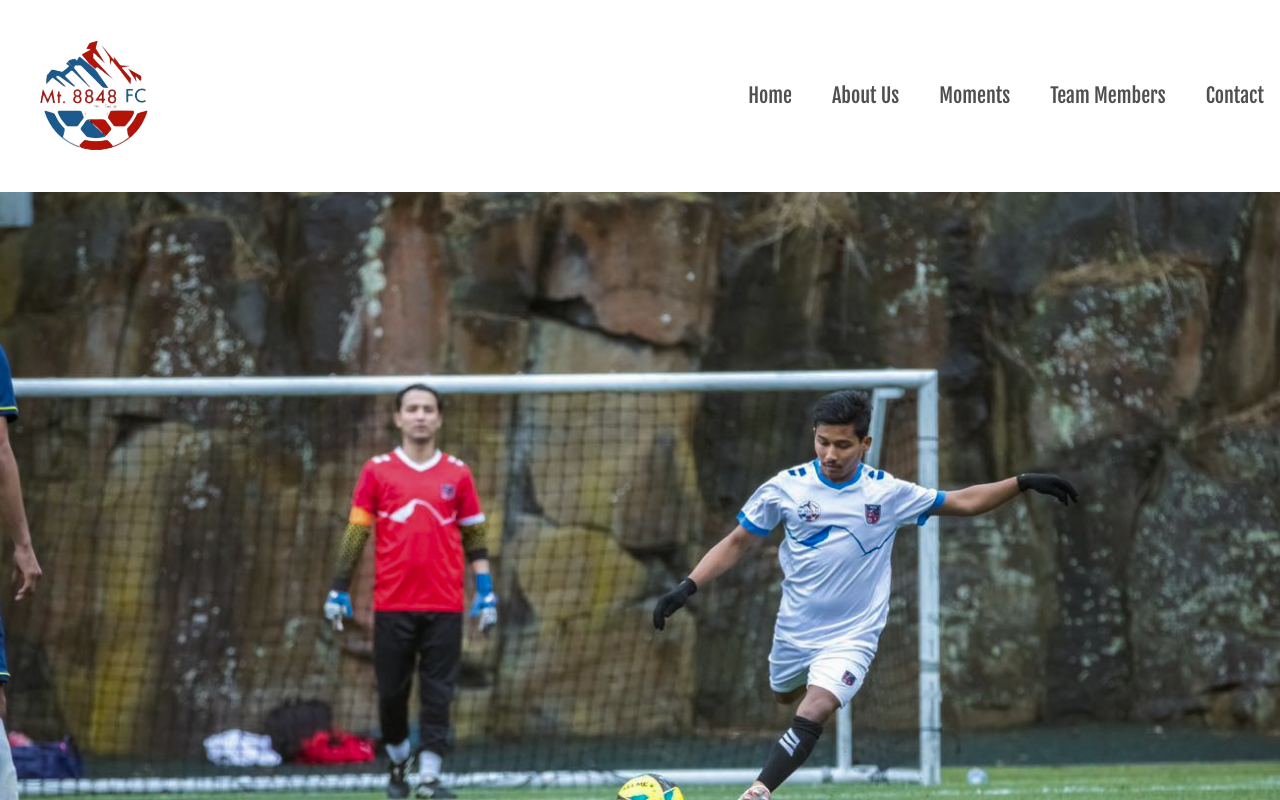
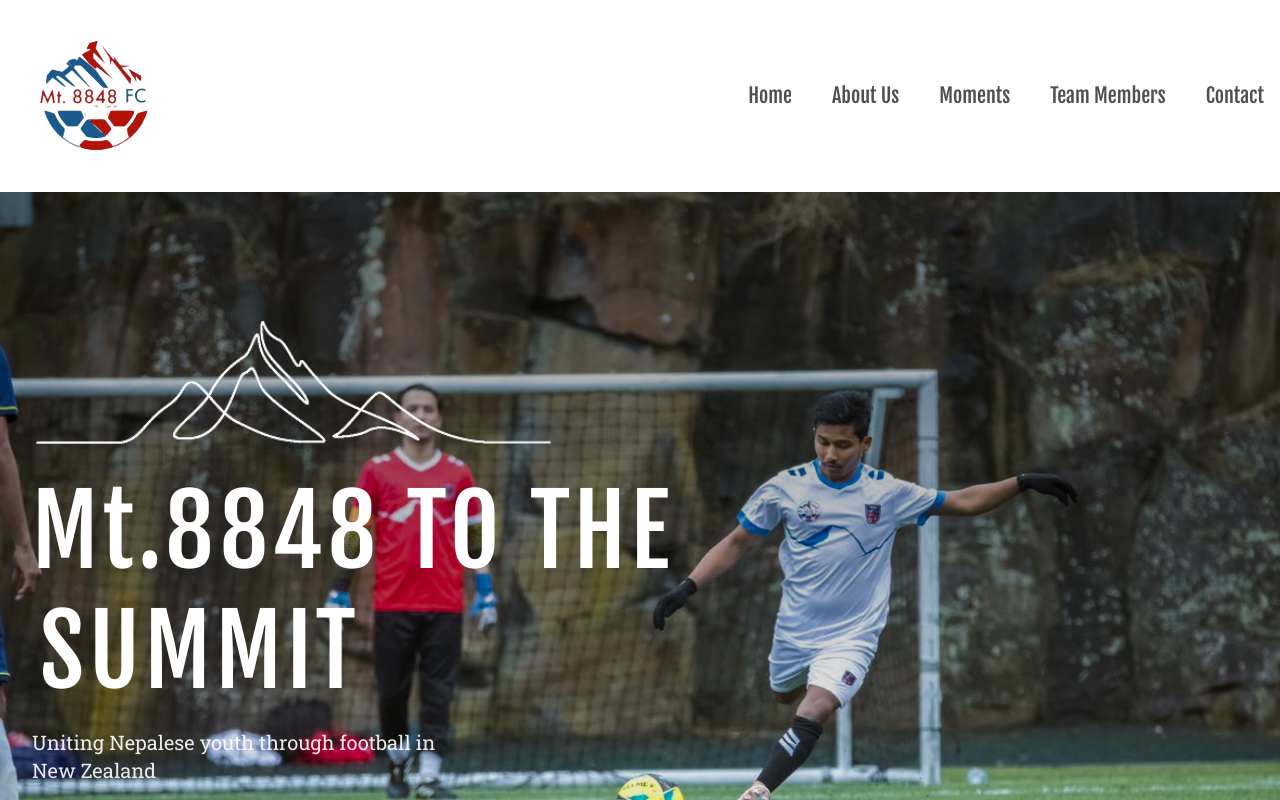
Before and after one commit to sachinstha9/Mt-8848-FC-website, a Next.js app: page / in a window 1280 px wide. Shown: the top 800 px of the page. Built offline with nearby package versions, Linux system fonts and the light colour scheme.

Commit message:
hero section update

```diff
--- a/src/app/components/Header.tsx
+++ b/src/app/components/Header.tsx
@@ -45,7 +45,7 @@ export default function Header() {
           {/* Navigation Links (Desktop) */}
           <ul className="hidden md:flex justify-between items-center gap-10">
             <li>
-              <Link href="#" className="header-list">
+              <Link href="/" className="header-list">
                 Home
               </Link>
             </li>
@@ -55,17 +55,17 @@ export default function Header() {
               </Link>
             </li>
             <li>
-              <Link href="#" className="header-list">
+              <Link href="/moments" className="header-list">
                 Moments
               </Link>
             </li>
             <li>
-              <Link href="#" className="header-list">
+              <Link href="/team" className="header-list">
                 Team Members
               </Link>
             </li>
             <li>
-              <Link href="#" className="header-list">
+              <Link href="/contact" className="header-list">
                 Contact
               </Link>
             </li>
--- a/src/app/components/Hero.tsx
+++ b/src/app/components/Hero.tsx
@@ -3,16 +3,53 @@ import Image from "next/image";
 
 export default function Hero() {
   return (
-    <section className="w-screen">
-      <div className="w-full h-[50vh] md:h-auto md:aspect-video relative">
-        {/* Taller height on mobile, 16:9 aspect ratio on desktop */}
+    <section className="w-screen relative">
+      <div className="w-full h-[60vh] md:h-auto md:aspect-video relative">
+        {/* Background Image */}
         <Image
           src="/image1.png"
           alt="Hero image"
           fill
           className="object-cover"
-          priority // Add priority for faster loading of the hero image
+          priority
         />
+
+        {/* Gradient overlay */}
+        <div className="absolute inset-0 bg-gradient-to-b from-black/40 via-black/20 to-transparent" />
+
+        {/* Content Container - switches between centered and left-aligned */}
+        <div className="absolute inset-0 z-10 max-w-7xl mx-auto flex flex-col justify-center px-4 sm:px-6 lg:px-8">
+          {/* Mountain Logo - Centered on mobile, left-aligned on desktop */}
+          <div
+            className={`relative w-full h-12 xs:h-16 sm:h-20 md:h-24 lg:h-28 xl:h-32 mb-2 xs:mb-3 sm:mb-4 md:mb-6
+            mx-auto flex justify-center md:justify-start md:mx-0`}
+          >
+            <div className="relative inline-block h-full w-auto">
+              <Image
+                src="/hero_section_mountain.png"
+                alt="Mountain Logo"
+                width={400} // Adjust based on your image's aspect ratio
+                height={100} // Adjust based on your image's aspect ratio
+                className="object-contain h-full w-auto md:w-full"
+                priority
+                sizes="(max-width: 768px) 50vw, 30vw"
+              />
+            </div>
+          </div>
+
+          {/* Text - Centered on mobile, left-aligned on desktop */}
+          <div className="text-center md:text-left">
+            <h1 className="text-3xl xs:text-4xl sm:text-5xl md:text-6xl lg:text-7xl xl:text-8xl text-white fjallaOne tracking-wider leading-tight">
+              Mt.8848 TO THE <br className="hidden sm:inline" />
+              <span className="sm:ml-2">SUMMIT</span>
+            </h1>
+
+            {/* Optional Subtitle */}
+            <p className="text-sm xs:text-base sm:text-lg md:text-xl text-white mt-2 xs:mt-3 sm:mt-4 max-w-md mx-auto md:mx-0 robotoSlab opacity-90">
+              Uniting Nepalese youth through football in New Zealand
+            </p>
+          </div>
+        </div>
       </div>
     </section>
   );
--- a/src/app/contact/page.tsx
+++ b/src/app/contact/page.tsx
@@ -87,7 +87,7 @@ export default function Contact() {
                     href="mailto:mt8848fc@gmail.com"
                     className="text-base sm:text-lg text-[var(--text-color)] hover:text-[var(--primary-color)] transition-colors flex items-center gap-2"
                   >
-                    mt8848fc@gmail.com
+                    mt8848fc[at]gmail[dot]com
                   </a>
                 </div>
 
```
Also changed, not shown: public/hero_section_mountain.png (added).
